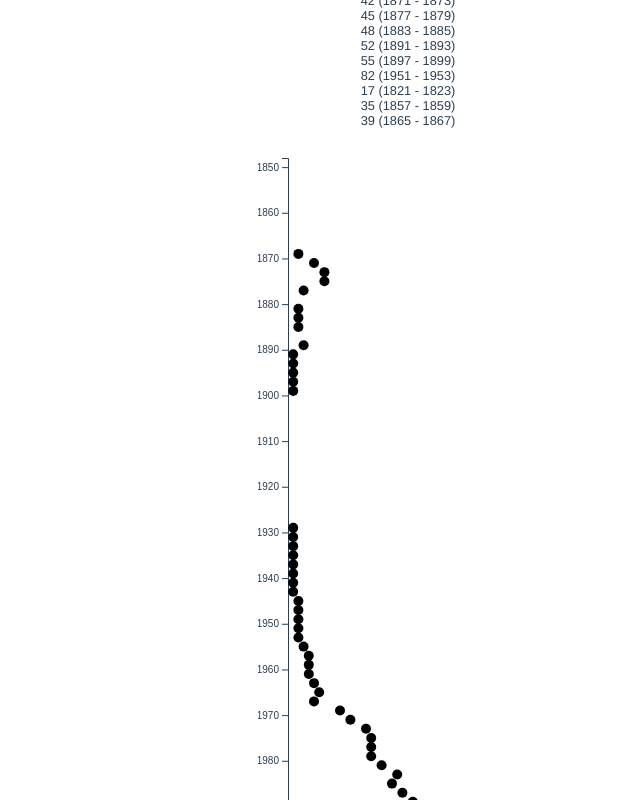
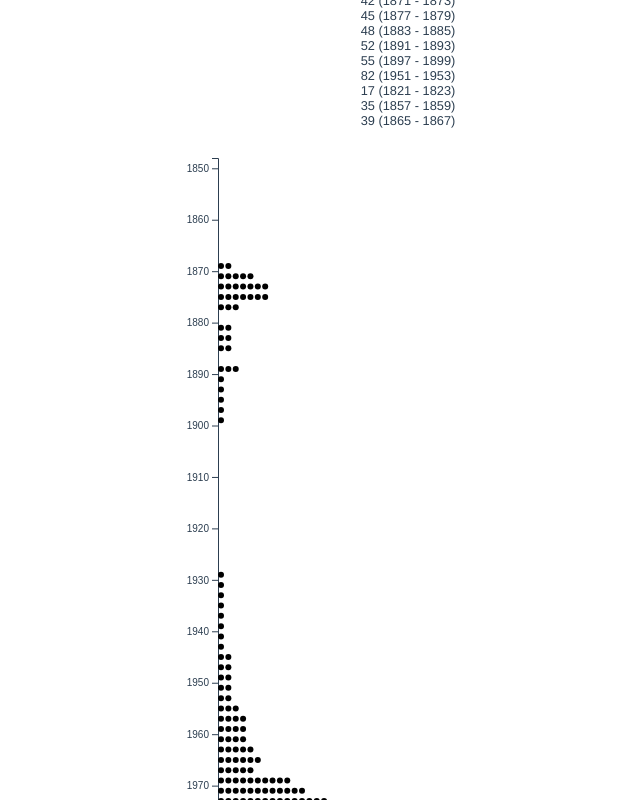
Before and after one commit to ritabc/congress-groups, a Vue app: page / in a window 1280 px wide. Shown: the part 360-1160 px from the top of the page, without its empty margins (232-872 px from the left). Built offline with nearby package versions, Linux system fonts and the light colour scheme.

Commit message:
Draw dot plot

```diff
--- a/src/components/timeline.vue
+++ b/src/components/timeline.vue
@@ -93,9 +93,10 @@ export default {
   methods: {
     generateSVG(dataToUse) {
       console.log(dataToUse);
-      const margin = { top: 30, right: 10, bottom: 30, left: 30 };
-      const svgWidth = 300;
-      const svgHeight = 850;
+      const margin = { top: 30, right: 10, bottom: 30, left: 35 };
+      const svgWidth = 450;
+      const svgHeight = 950;
+      const radius = 3;
       const chartWidth = svgWidth - margin.left - margin.right;
       const chartHeight = svgHeight - margin.top - margin.bottom;
 
@@ -130,33 +131,48 @@ export default {
         .scaleLinear()
         .domain([0, this.maxPeoplePerCongress()])
         .range([margin.left, margin.left + chartWidth]);
-      let nAxis = d3.axisBottom(nScale).ticks(10);
 
       // Draw x axis
-      svg
-        .append("g")
-        .attr("class", "n-axis")
-        .attr("transform", `translate(0, ${margin.top + chartHeight})`)
-        .call(nAxis);
+      // let nAxis = d3.axisBottom(nScale).ticks(10);
+      // svg
+      //   .append("g")
+      //   .attr("class", "n-axis")
+      //   .attr("transform", `translate(0, ${margin.top + chartHeight})`)
+      //   .call(nAxis);
 
-      // Draw each circle at fixed x position
-      svg
-        .selectAll("circle")
+      // Add svg groups each with .congress-session
+      let congressSessions = svg
+        .selectAll(".congress-session")
         .data(dataToUse)
         .enter()
+        .append("g")
+        .attr("class", "congress-session");
+
+      // To .congress-session, add a circle
+      congressSessions
+        .selectAll("circle")
+        // d is each session's data (with congress info, year info, and list of members)
+        .data((d) =>
+          d.Members.map((member) => {
+            return {
+              congress: d.Congress,
+              yearRange: d.YearRange,
+              sessionBegan: d.SessionBegan,
+              sessionEnded: d.SessionEnded,
+              member: member,
+            };
+          })
+        )
+        .enter()
         .append("circle")
-        .attr("class", "dot")
-        .attr("cy", (d) => {
-          // Display dot for each congressMember, across all groups
-          return tlScale(new Date(parseInt(d.SessionBegan), 0, 0, 0));
+        .attr("cy", (d, i) => {
+          return tlScale(new Date(parseInt(d.sessionBegan), 0, 0, 0));
         })
-        // .attr("cx", 50)
-        .attr("cx", (d) => {
-          console.log(d.Members.length);
-          console.log(nScale(d.Members.length));
-          return nScale(d.Members.length);
+        .attr("cx", (d, i) => {
+          return nScale(i);
         })
-        .attr("r", 5);
+        .attr("r", radius)
+        .attr("transform", `translate(${radius}, 0)`);
     },
     filterOutSenate(data) {
       let ret = data.filter((row) => {
@@ -237,7 +253,7 @@ export default {
     },
     maxPeoplePerCongress() {
       // TODO: Remove hard coding
-      return 50;
+      return 55;
     },
   },
 };
```
